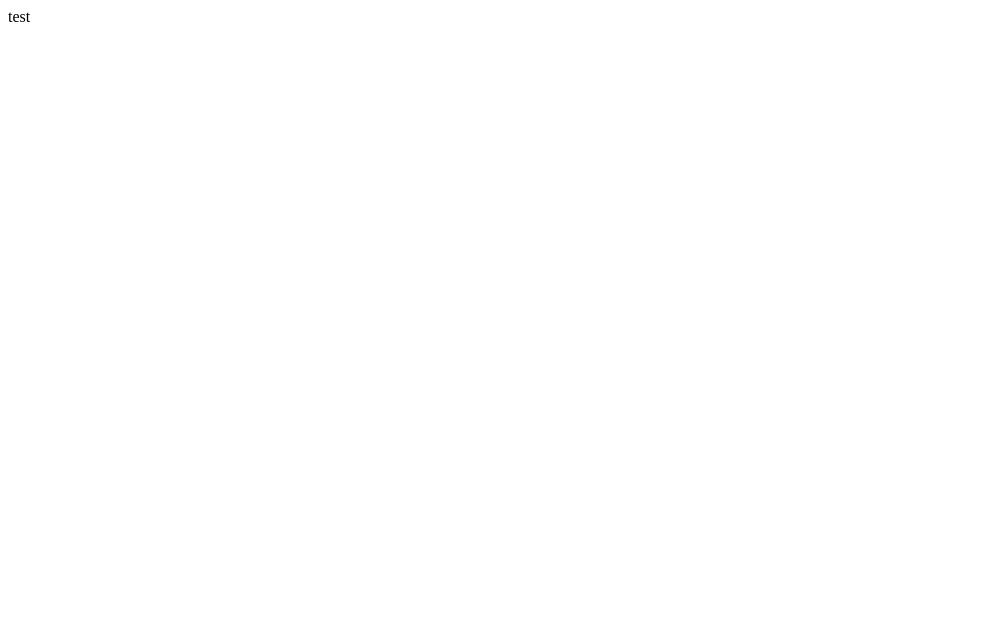
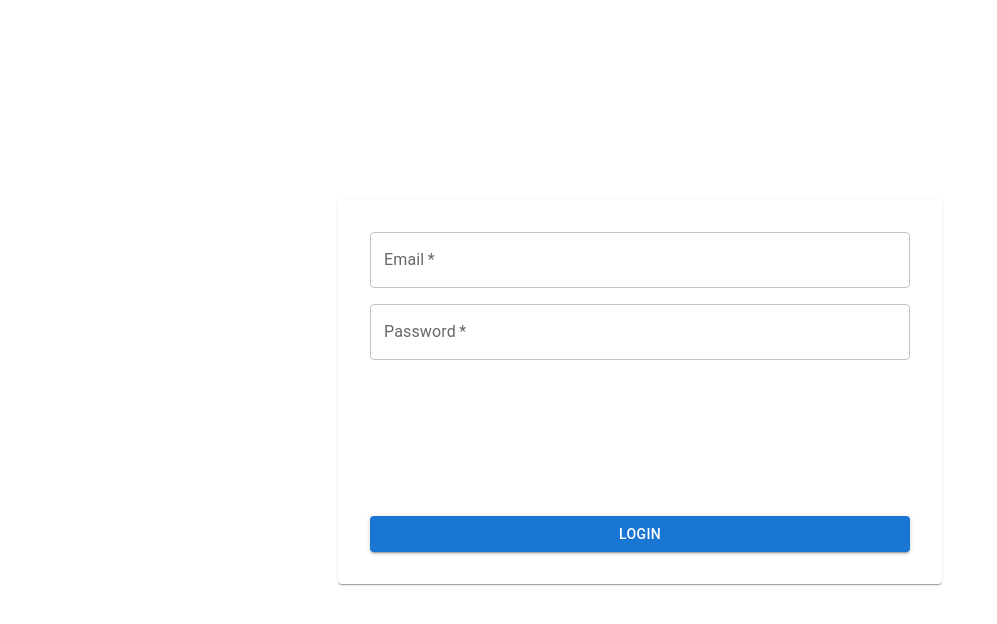
Before and after one commit to djvonny/test-project, a React (Create React App) app: page / in a window 1280 px wide. Shown: the top 624 px of the page, without its empty margins (0-997 px from the left). Built offline with nearby package versions, Linux system fonts and the light colour scheme; the HTML template or start-up script is replaced by a standard one.

Commit message:
Add login page

```diff
--- a/src/App.js
+++ b/src/App.js
@@ -1,9 +1,24 @@
+import {
+  createBrowserRouter,
+  RouterProvider,
+} from "react-router-dom";
+import LoginPage from "./pages/login";
+import DashboardPage from "./pages/dashboard";
 
 function App() {
+  const router = createBrowserRouter([
+    {
+      path: "/",
+      element: <LoginPage />,
+    },{
+      path: "/dashbaord",
+      element: <DashboardPage />,
+    },
+  ]);
+
+
   return (
-    <div className="App">
-      test
-    </div>
+    <RouterProvider router={router} />
   );
 }
 
--- /dev/null
+++ b/src/components/layout.js
@@ -0,0 +1,8 @@
+import React from 'react';
+import { Container } from '@mui/material';
+
+function Layout({children}) {
+  return (<Container sx={{width: '100%', height: '100vh'}}>{children}</Container>)
+}
+
+export default Layout;
--- /dev/null
+++ b/src/pages/dashboard.js
@@ -0,0 +1,13 @@
+import React from 'react';
+import Layout from '../components/layout';
+import { Paper } from '@mui/material';
+
+function Dashboard() {
+  return (
+    <Layout>
+      <Paper>Dashboard</Paper>
+    </Layout>
+  );
+}
+
+export default Dashboard;
--- /dev/null
+++ b/src/pages/login.js
@@ -0,0 +1,59 @@
+import React, { useState } from "react";
+import Layout from "../components/layout";
+import { Button, Box, Paper, Stack, TextField } from "@mui/material";
+
+function Login() {
+  const [email, setEmail] = useState("");
+  const [password, setPassword] = useState("");
+
+  return (
+    <Layout>
+      <Paper
+        sx={{
+          minHeight: "40vh",
+          maxWidth: "540px",
+          margin: "auto",
+          marginTop: "25vh",
+          p: "32px",
+          display: "flex",
+          flexDirection: "column",
+          justifyContent: "space-between",
+        }}
+      >
+        <Stack direction="column" spacing={2}>
+          <TextField
+            fullWidth
+            required
+            label="Email"
+            variant="outlined"
+            value={email}
+            type="email"
+            onChange={(e) => setEmail(e.target.value)}
+          />
+          <TextField
+            fullWidth
+            required
+            label="Password"
+            variant="outlined"
+            value={password}
+            type="password"
+            onChange={(e) => setPassword(e.target.value)}
+          />
+        </Stack>
+        <Box
+          sx={{
+            display: "flex",
+            justifyContent: "center",
+            alignItems: "center",
+          }}
+        >
+          <Button fullWidth variant="contained">
+            Login
+          </Button>
+        </Box>
+      </Paper>
+    </Layout>
+  );
+}
+
+export default Login;
```
Also changed, not shown: 1 other file (tests, documents, lock files or other folders).
